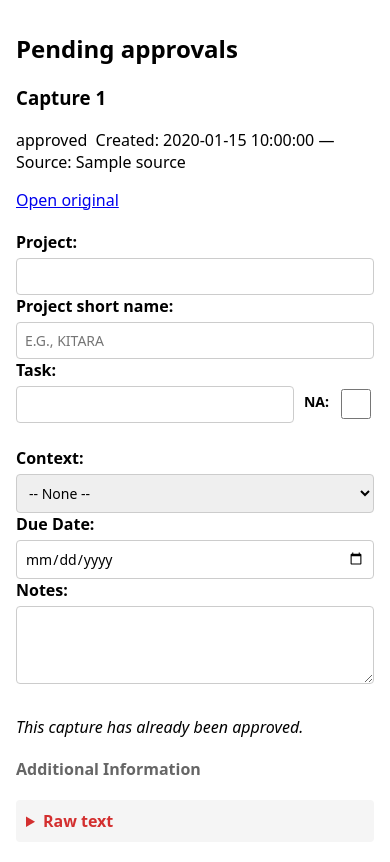
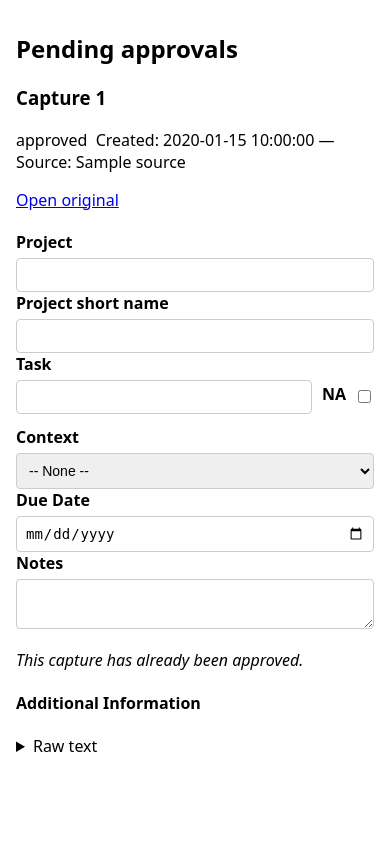
Before and after one commit to iaarnio/gtd-backend, a FastAPI app: template app/templates/approval_detail.html in a window 390 px wide. Shown: the part 76-938 px from the top of the page. After the commit the page ends 828 px from the top, so only its background shows below. Run offline with FastAPI, Linux system fonts and the light colour scheme; the template is opened without the code that fills it: most values are stand-ins (such as "Sample title", 1, 10 or a date in 2020); parts of the project's set-up code (start-up, migrations or seed data) failed here and were passed over.

Commit message:
Refactor, robust

```diff
--- a/app/templates/approval_detail.html
+++ b/app/templates/approval_detail.html
@@ -8,44 +8,23 @@
 <h3>Capture {{ capture.id }}</h3>
 
 <p>
-    <span class="badge badge-{{ capture.decision_status }}">{{ capture.decision_status }}</span>
-    &nbsp;Created: {{ capture.created_at }} &mdash; Source: {{ capture.source }}
+    <span class="badge badge-{{ capture.decision_status }}">
+        {{ capture.decision_status }}
+    </span>
+    &nbsp;Created: {{ capture.created_at }} — Source: {{ capture.source }}
 </p>
 
 {% if capture.source_link %}
 <p>
-    <a href="{{ capture.source_link }}" target="_blank" rel="noopener noreferrer">Open original</a>
+    <a href="{{ capture.source_link }}" target="_blank" rel="noopener noreferrer">
+        Open original
+    </a>
 </p>
 {% endif %}
 
 {% set clar = clar_dict %}
 
 <style>
-
-@media (max-width: 768px) {
-    .approval-grid {
-        display: block;
-    }
-
-    .approval-grid > div {
-        width: 100%;
-        margin-bottom: 12px;
-    }
-}
-
-.warning-box {
-    background-color: #fff3cd;
-    border: 2px solid #ffc107;
-    padding: 15px;
-    border-radius: 4px;
-    margin: 20px 0;
-    color: #856404;
-}
-
-.warning-box strong {
-    color: #dc3545;
-}
-
 .form-grid {
     display: grid;
     grid-template-columns: 1fr 1fr;
@@ -77,18 +56,12 @@
     font-size: 14px;
     border: 1px solid #ccc;
     border-radius: 4px;
-    font-family: inherit;
-}
-
-.form-field textarea {
-    resize: vertical;
-    min-height: 60px;
 }
 
 .task-row {
     display: flex;
     gap: 10px;
-    align-items: flex-end;
+    align-items: center;
 }
 
 .task-row input {
@@ -99,12 +72,6 @@
     display: flex;
     align-items: center;
     gap: 8px;
-}
-
-.checkbox-group input[type="checkbox"] {
-    width: 30px;
-    height: 30px;
-    cursor: pointer;
 }
 
 .button-group {
@@ -119,9 +86,13 @@
     font-size: 16px;
     font-weight: bold;
     border: none;
-    border-radius: 4px;
+    border-radius: 6px;
     cursor: pointer;
 }
+
+.approve { background: #4CAF50; color: white; }
+.save { background: #FDD835; color: black; }
+.reject { background: #F44336; color: white; }
 
 @media (max-width: 768px) {
     .button-group {
@@ -130,105 +101,54 @@
         background: white;
         padding: 10px;
         border-top: 1px solid #ddd;
-        z-index: 10;
+        z-index: 100;
     }
-
-    .button-group button {
-        padding: 14px;
-        font-size: 16px;
-    }
-}
-
-@media (max-width: 768px) {
-    .task-row {
-        align-items: center;
-    }
-
-    .checkbox-group label {
-        font-size: 14px;
-    }
-}
-
-
-.approve {
-    background-color: #4CAF50;
-    color: white;
-}
-
-.save {
-    background-color: #FDD835;
-    color: black;
-}
-
-.reject {
-    background-color: #F44336;
-    color: white;
-}
-
-.section-title {
-    font-weight: bold;
-    margin-top: 20px;
-    margin-bottom: 10px;
-    color: #666;
-}
-
-details {
-    margin: 20px 0;
-    padding: 10px;
-    background-color: #f5f5f5;
-    border-radius: 4px;
-}
-
-details summary {
-    cursor: pointer;
-    font-weight: bold;
-    color: #d32f2f;
-}
-
-details pre {
-    background-color: white;
-    padding: 10px;
-    border-radius: 4px;
-    overflow-x: auto;
 }
 </style>
 
-<form method="post" action="/approvals/{{ capture.id }}/clarification">
+<form method="post">
 
-    <div class="form-grid approval-grid">
-        <!-- Left column -->
+    <div class="form-grid">
+
+        <!-- LEFT -->
         <div>
+
             <div class="form-field">
-                <label for="project">Project:</label>
-                <input type="text" id="project" name="project_name" value="{{ clar.get('project_name', '') or '' }}">
+                <label>Project</label>
+                <input type="text" name="project_name"
+                       value="{{ clar.get('project_name', '') or '' }}">
             </div>
 
             <div class="form-field">
-                <label for="project_shortname">Project short name:</label>
-                <input type="text" id="project_shortname" name="project_shortname"
+                <label>Project short name</label>
+                <input type="text" name="project_shortname"
                        value="{{ clar.get('project_shortname', '') or '' }}"
-                       placeholder="e.g., KITARA"
                        style="text-transform: uppercase;">
             </div>
 
             <div class="form-field">
-                <label>Task:</label>
+                <label>Task</label>
                 <div class="task-row">
-                    <input type="text" name="next_action" value="{{ clar.get('next_action', '') or '' }}">
+                    <input type="text" name="next_action"
+                           value="{{ clar.get('next_action', '') or '' }}">
+
                     <div class="checkbox-group">
-                        <label for="is_next_action">NA:</label>
-                        <input type="checkbox" id="is_next_action" name="is_next_action"
+                        <label>NA</label>
+                        <input type="checkbox"
+                               name="is_next_action"
                                {% if clar.get('type') == 'next_action' %}checked{% endif %}>
                     </div>
                 </div>
             </div>
+
         </div>
 
-        <!-- Right column -->
+        <!-- RIGHT -->
         <div>
+
             <div class="form-field">
-                <label for="context">Context:</label>
-                <select id="context" name="suggested_context">
+                <label>Context</label>
+                <select name="suggested_context">
                     <option value="">-- None --</option>
                     <option value="Work" {% if clar.get('suggested_context') == 'Work' %}selected{% endif %}>Work</option>
                     <option value="Home" {% if clar.get('suggested_context') == 'Home' %}selected{% endif %}>Home</option>
@@ -240,73 +160,53 @@ details pre {
             </div>
 
             <div class="form-field">
-                <label for="due_date">Due Date:</label>
-                <input type="date" id="due_date" name="due_date" value="{{ clar.get('due_date', '') or '' }}">
+                <label>Due Date</label>
+                <input type="date" name="due_date"
+                       value="{{ clar.get('due_date', '') or '' }}">
             </div>
 
             <div class="form-field">
-                <label for="notes">Notes:</label>
-                <textarea id="notes" name="notes">{{ clar.get('notes', '') or '' }}</textarea>
+                <label>Notes</label>
+                <textarea name="notes">{{ clar.get('notes', '') or '' }}</textarea>
             </div>
+
         </div>
+
     </div>
 
-    <!-- Non-actionable warning -->
-    {% if clar.get('type') == 'non_actionable' %}
-    <div class="warning-box">
-        <strong>⚠ Non-actionable Item</strong><br>
-        This was interpreted as non-actionable. If you want to make it actionable, edit the task above and the system will reclassify it. Otherwise, reject it.
+    {% if capture.decision_status == "proposed" %}
+    <div class="button-group">
+
+        <button type="submit"
+                class="approve"
+                formaction="/approvals/{{ capture.id }}/approve">
+            Approve
+        </button>
+
+        <button type="submit"
+                class="save"
+                formaction="/approvals/{{ capture.id }}/clarification">
+            Save
+        </button>
+
+        <button type="submit"
+                class="reject"
+                formaction="/approvals/{{ capture.id }}/reject">
+            Reject
+        </button>
+
     </div>
+    {% else %}
+        <p><em>This capture has already been {{ capture.decision_status }}.</em></p>
     {% endif %}
 
-    <!-- Action buttons -->
-    {% if capture.decision_status == "proposed" %}
-    <div class="button-group">
-        <button type="submit" class="approve" name="action" value="approve">Approve</button>
-        <button type="submit" class="save" name="action" value="save">Save</button>
-        <button type="submit" class="reject" name="action" value="reject">Reject</button>
-    </div>
-    {% else %}
-    <p><em>This capture has already been {{ capture.decision_status }}.</em></p>
-    {% endif %}
-
-    <!-- Collapsible sections for additional info -->
-    <div class="section-title">Additional Information</div>
-
-    {% if clar.get('ambiguities') %}
-    <details>
-        <summary>Ambiguities</summary>
-        <p>{{ clar.get('ambiguities') }}</p>
-    </details>
-    {% endif %}
+    <h4>Additional Information</h4>
 
     <details>
         <summary>Raw text</summary>
         <pre>{{ capture.raw_text }}</pre>
     </details>
+
 </form>
 
-<script>
-// Handle form submission - change action based on button clicked
-document.querySelector('form').addEventListener('submit', function(e) {
-    // Uppercase project_shortname
-    const shortname = document.getElementById('project_shortname');
-    if (shortname.value) {
-        shortname.value = shortname.value.toUpperCase();
-    }
-
-    // Get which button was clicked
-    const submitButton = document.activeElement;
-    const action = submitButton.getAttribute('value');
-
-    // If approve or reject, change form action
-    if (action === 'approve') {
-        this.action = '/approvals/{{ capture.id }}/approve';
-    } else if (action === 'reject') {
-        this.action = '/approvals/{{ capture.id }}/reject';
-    }
-    // if action === 'save', keep default action /approvals/{id}/clarification
-});
-</script>
-
 {% endblock %}
```
